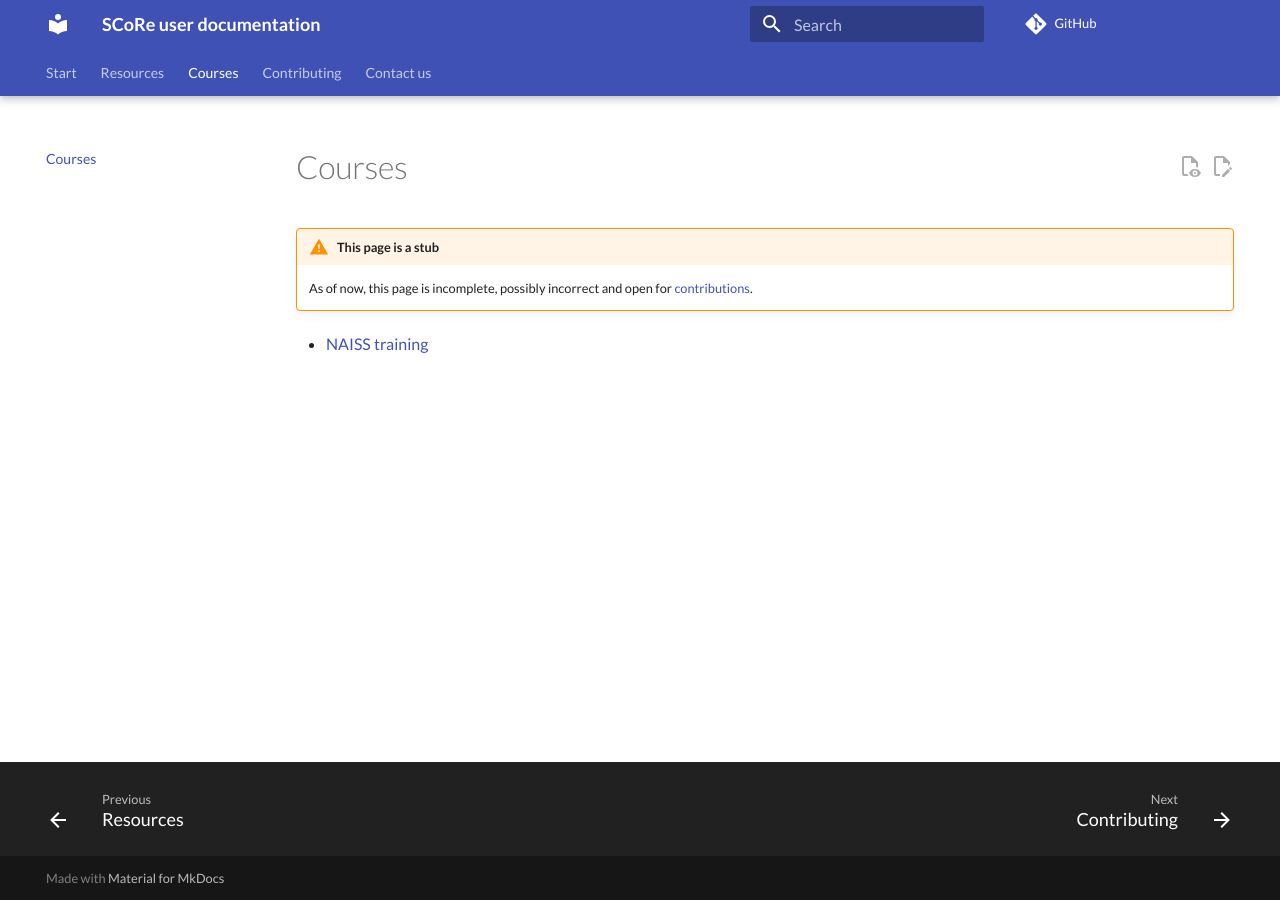
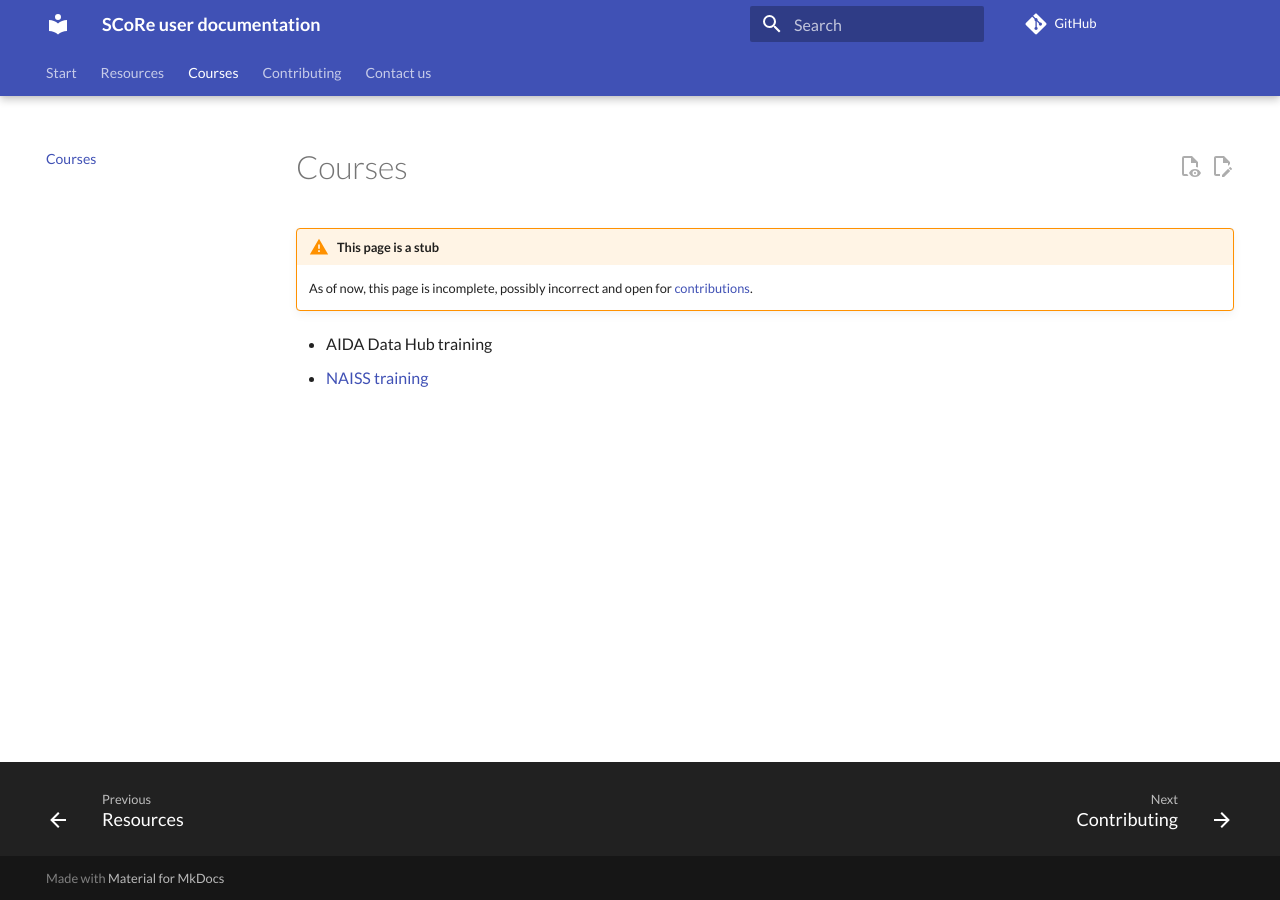
Before and after one commit to NBISweden/SCoRe_user_doc, an MkDocs documentation site: the page built from docs/courses.md, in a window 1280 px wide. Built offline with MkDocs 1.6.1 and Material for MkDocs 9.7.7, drawn with Linux system fonts in a browser that asks for light colours; comment, search, counter and statistics services are not loaded.

Commit message:
Add AIDA Data Hub

```diff
--- a/docs/courses.md
+++ b/docs/courses.md
@@ -5,4 +5,5 @@
     As of now, this page is incomplete, possibly incorrect and
     open for [contributions](CONTRIBUTING.md).
 
+- AIDA Data Hub training
 - [NAISS training](https://www.naiss.se/training/)
```
